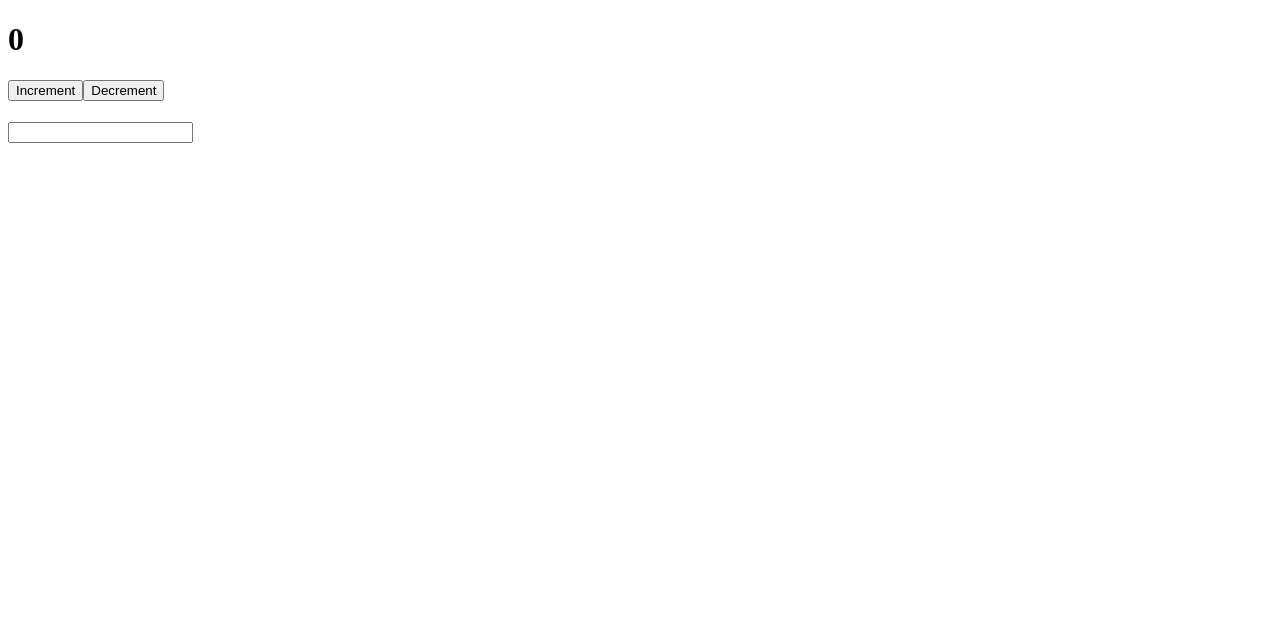
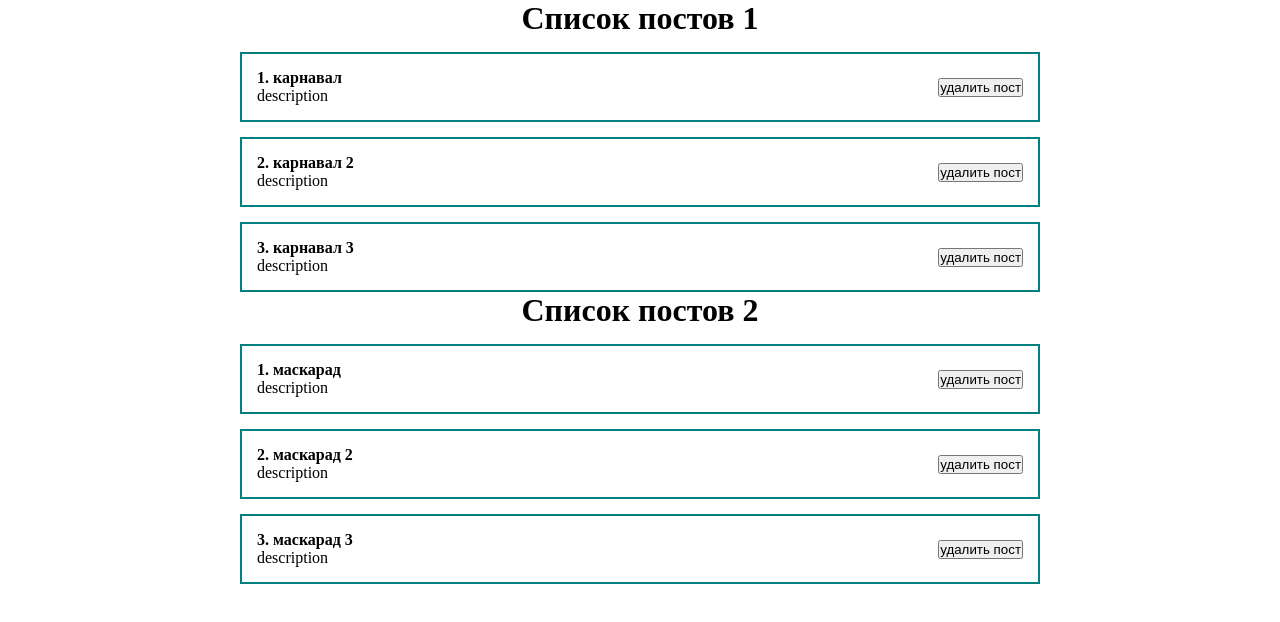
Before and after one commit to EduardBot/modern_react, a React (Create React App) app: page / in a window 1280 px wide. Shown: the top 622 px of the page. Built offline with nearby package versions, Linux system fonts and the light colour scheme.

Commit message:
'Map' компонент и вывод массива данных

```diff
--- a/src/App.js
+++ b/src/App.js
@@ -1,11 +1,26 @@
-import React from "react";
-import Counter from "./components/Counter";
-import Value from "./components/Value";
+import React, { useState } from "react";
+import "./components/styles/style.css";
+// import Counter from "./components/Counter";
+// import Value from "./components/Value";
+import PostList from "./components/PostList";
 function App() {
+    const [posts, setPosts] = useState([
+      {id: 1, title: 'карнавал', body: "description"},
+      {id: 2, title: 'карнавал 2', body: "description"},
+      {id: 3, title: 'карнавал 3', body: "description"},
+    ])
+    const [posts2, setPosts2] = useState([
+      {id: 1, title: 'маскарад', body: "description"},
+      {id: 2, title: 'маскарад 2', body: "description"},
+      {id: 3, title: 'маскарад 3', body: "description"},
+    ])
+
   return (
     <div className="App">
-      <Counter />
-      <Value />
+      {/* <Counter />
+      <Value /> */}
+      <PostList posts={posts} title={"Список постов 1"}/>
+      <PostList posts={posts2} title={"Список постов 2"}/>
     </div>
   );
 }
--- /dev/null
+++ b/src/components/PostItem.js
@@ -0,0 +1,17 @@
+import "./styles/style.css";
+
+const PostItem = (props) => {
+  return (
+    <div className="post">
+      <div className="post__content">
+        <strong>{props.post.id}. {props.post.title}</strong>
+        <div>{props.post.body}</div>
+      </div>
+      <div className="post__btns">
+        <button>удалить пост</button>
+      </div>
+    </div>
+  );
+};
+
+export default PostItem;
--- /dev/null
+++ b/src/components/PostList.js
@@ -0,0 +1,15 @@
+import React from "react";
+import PostItem from "./PostItem";
+
+const PostList = ({ posts, title }) => {
+  return (
+    <>
+      <h1 style={{ textAlign: "center" }}>{title}</h1>
+      {posts.map((post) => (
+        <PostItem post={post} key={post.id} />
+      ))}
+    </>
+  );
+};
+
+export default PostList;
--- /dev/null
+++ b/src/components/styles/style.css
@@ -0,0 +1,23 @@
+* {
+    margin: 0;
+    padding: 0;
+    box-sizing: border-box;
+}
+
+#root {
+    display: flex;
+    justify-content: center;
+}
+
+.App {
+    width: 800px;
+}
+
+.post {
+    display: flex;
+    padding: 15px;
+    border: 2px solid teal;
+    margin-top: 15px;
+    justify-content: space-between;
+    align-items: center;
+}
```
